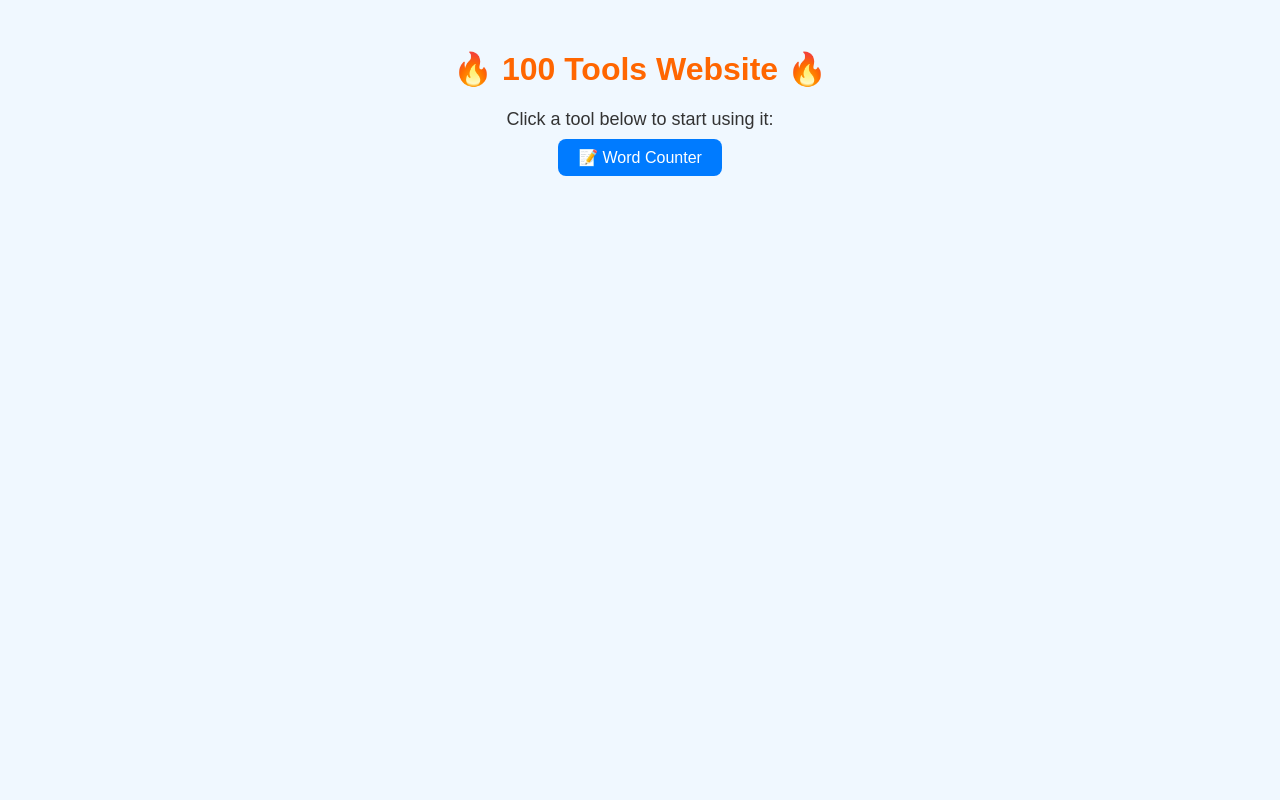
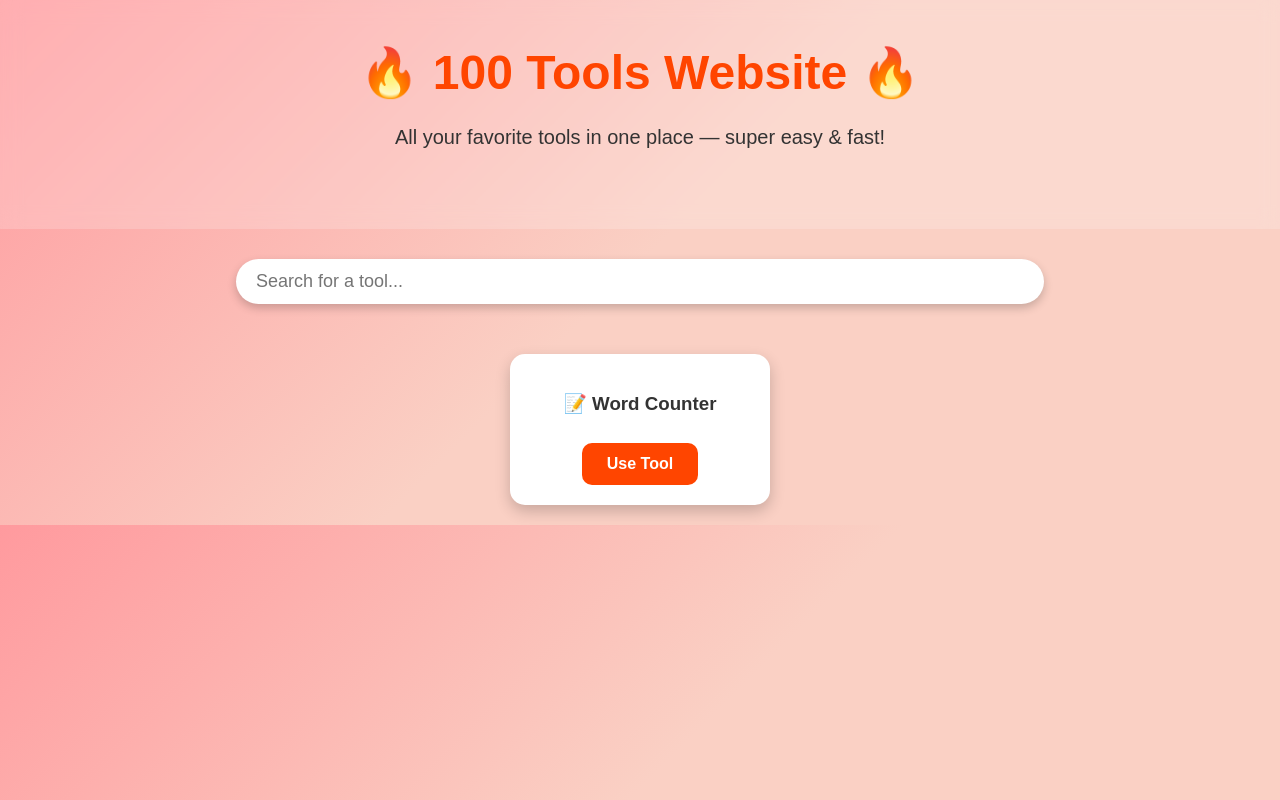
Before and after one commit to plenvoworldlab/100-tools-website, a plain HTML site: page index.html in a window 1280 px wide. Drawn offline with Linux system fonts and the light colour scheme.

Commit message:
index.html

```diff
--- a/index.html
+++ b/index.html
@@ -1,27 +1,114 @@
 <!DOCTYPE html>
-<html>
+<html lang="en">
 <head>
 <meta charset="UTF-8">
-<title>100 Tools Website</title>
+<title>🔥 100 Tools Website 🔥</title>
 <style>
-  body { font-family: Arial, sans-serif; background: #f0f8ff; color: #333; text-align:center; }
-  h1 { color: #ff6600; margin-top: 50px; }
-  p { font-size: 18px; }
-  ul { list-style: none; padding: 0; }
-  li { margin: 15px 0; }
-  a { text-decoration: none; color: white; background: #007bff; padding: 10px 20px; border-radius: 8px; transition: 0.3s; }
-  a:hover { background: #0056b3; }
+  body {
+    margin:0; padding:0;
+    font-family: 'Arial', sans-serif;
+    background: linear-gradient(135deg, #ff9a9e, #fad0c4, #fad0c4);
+    color: #333;
+  }
+  header {
+    text-align: center;
+    padding: 60px 20px;
+    background: rgba(255,255,255,0.2);
+    backdrop-filter: blur(10px);
+  }
+  header h1 {
+    font-size: 48px;
+    color: #ff4500;
+    margin: 0;
+    animation: bounce 1s infinite alternate;
+  }
+  header p {
+    font-size: 20px;
+    margin-top: 10px;
+  }
+  @keyframes bounce {
+    from { transform: translateY(0px);}
+    to { transform: translateY(-15px);}
+  }
+  .search-container {
+    text-align: center;
+    margin: 30px 0;
+  }
+  .search-container input {
+    width: 60%;
+    padding: 12px 20px;
+    font-size: 18px;
+    border-radius: 30px;
+    border: none;
+    outline: none;
+    box-shadow: 0 4px 10px rgba(0,0,0,0.2);
+  }
+  .tools {
+    display: flex;
+    flex-wrap: wrap;
+    justify-content: center;
+    gap: 20px;
+    padding: 20px;
+  }
+  .tool-card {
+    background: #fff;
+    border-radius: 15px;
+    width: 220px;
+    padding: 20px;
+    box-shadow: 0 6px 15px rgba(0,0,0,0.2);
+    transition: transform 0.3s, box-shadow 0.3s;
+    text-align: center;
+  }
+  .tool-card:hover {
+    transform: translateY(-10px);
+    box-shadow: 0 12px 25px rgba(0,0,0,0.3);
+  }
+  .tool-card a {
+    text-decoration: none;
+    color: #fff;
+    background: #ff4500;
+    padding: 12px 25px;
+    border-radius: 10px;
+    display: inline-block;
+    font-weight: bold;
+    margin-top: 10px;
+    transition: background 0.3s;
+  }
+  .tool-card a:hover {
+    background: #e03e00;
+  }
 </style>
 </head>
 <body>
 
-<h1>🔥 100 Tools Website 🔥</h1>
-<p>Click a tool below to start using it:</p>
+<header>
+  <h1>🔥 100 Tools Website 🔥</h1>
+  <p>All your favorite tools in one place — super easy & fast!</p>
+</header>
 
-<ul>
-  <li><a href="tools/word-counter.html">📝 Word Counter</a></li>
-  <!-- nanti kita tambah tool lain di sini -->
-</ul>
+<div class="search-container">
+  <input type="text" id="toolSearch" placeholder="Search for a tool...">
+</div>
+
+<div class="tools">
+  <div class="tool-card">
+    <h3>📝 Word Counter</h3>
+    <a href="tools/word-counter.html">Use Tool</a>
+  </div>
+  <!-- nanti kita tambah lagi tool-card di sini -->
+</div>
+
+<script>
+const searchInput = document.getElementById("toolSearch");
+searchInput.addEventListener("input", function() {
+  const filter = this.value.toLowerCase();
+  const tools = document.querySelectorAll(".tool-card");
+  tools.forEach(tool => {
+    const text = tool.textContent.toLowerCase();
+    tool.style.display = text.includes(filter) ? "" : "none";
+  });
+});
+</script>
 
 </body>
 </html>
```
